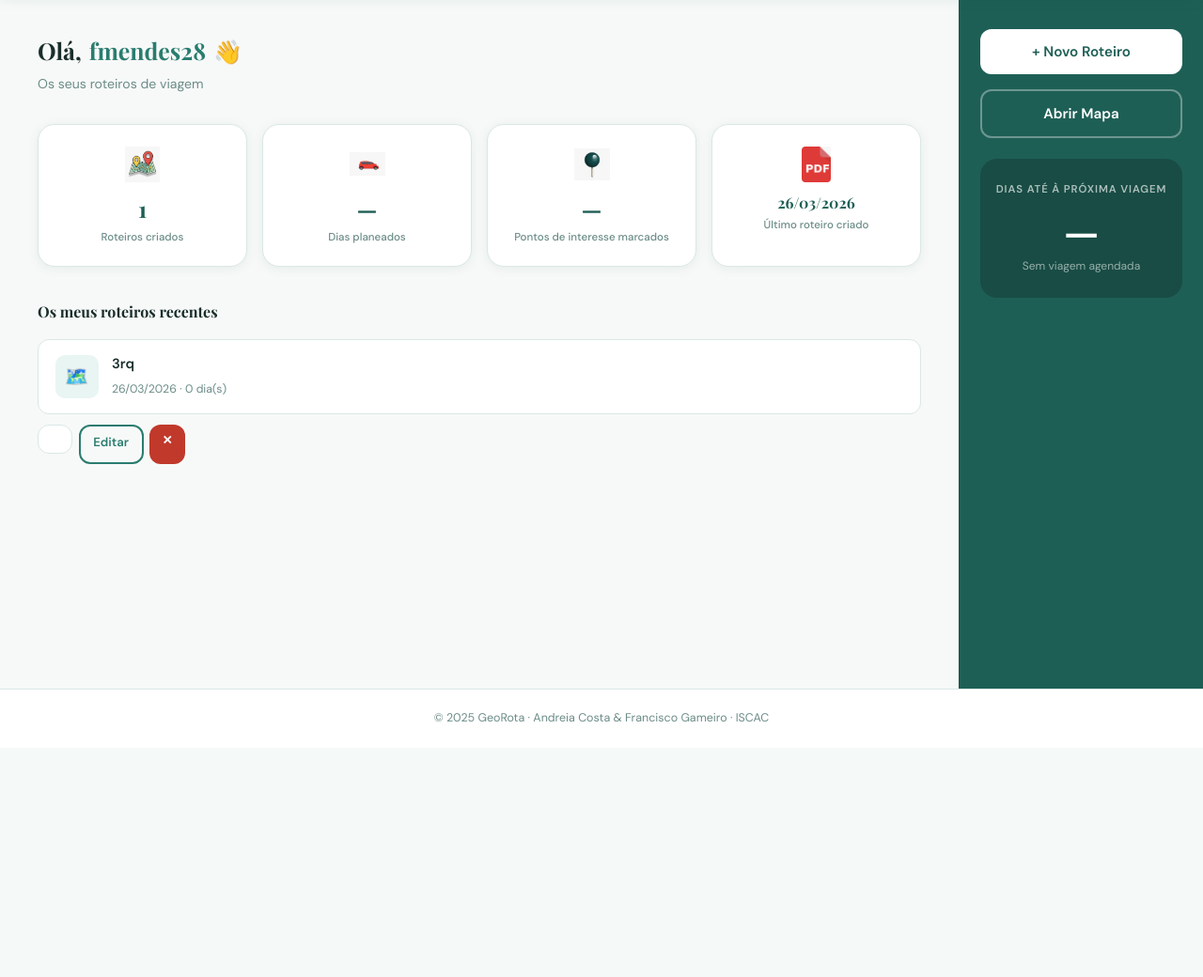
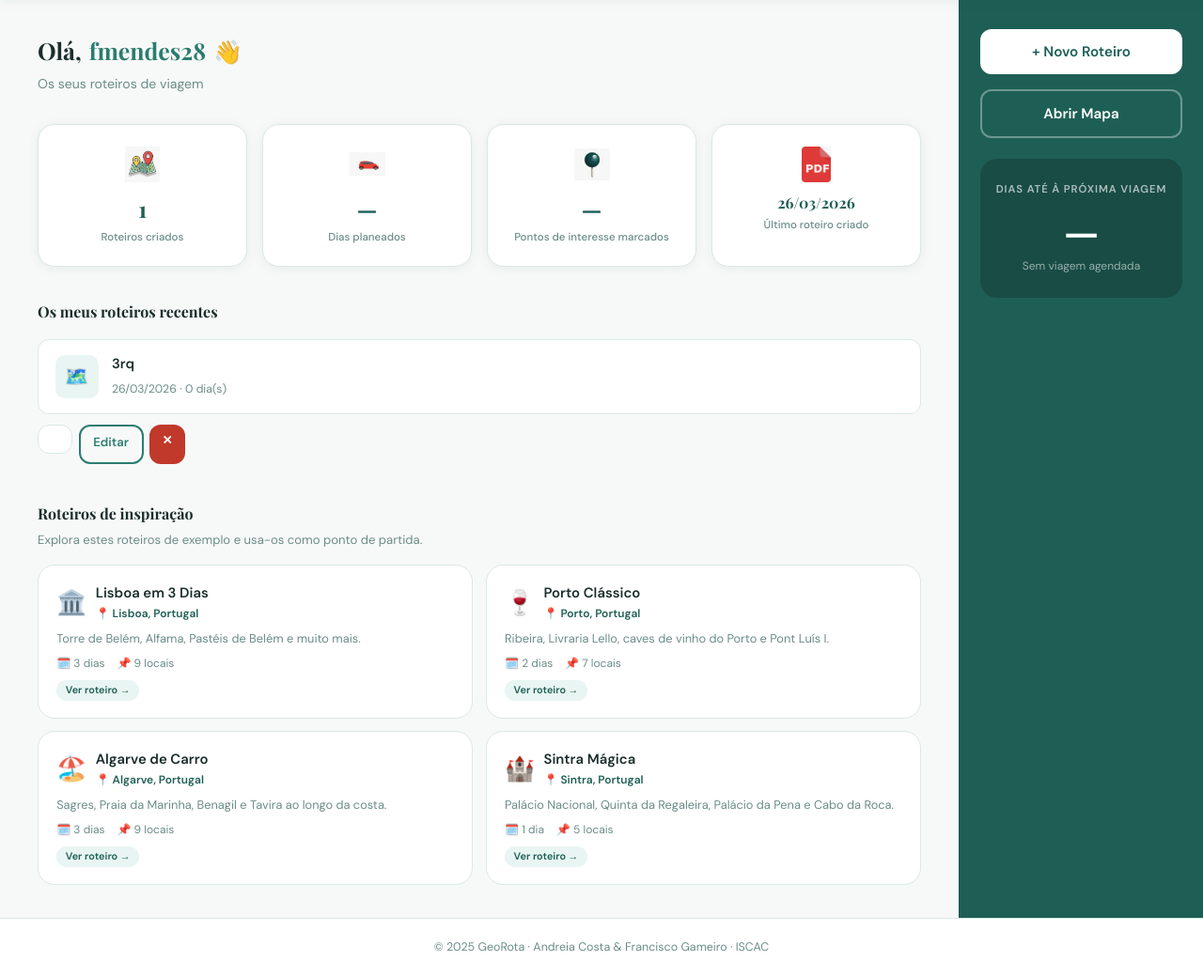
Before and after one commit to AndreiaCosta974/PDI2526, a Django app: page /dashboard/ in a window 1280 px wide. Shown: the part 72-1112 px from the top of the page at 94% size. Before the commit the page ends 840 px from the top, so only its background shows below. Run offline with Django 5.2, Linux system fonts and the light colour scheme; a user stored in the database is signed in; data comes from the database, SQL or seed files in the repository.

Commit message:
feat: adicionar roteiros de exemplo interativos no dashboard

```diff
--- a/core/urls.py
+++ b/core/urls.py
@@ -9,4 +9,5 @@ urlpatterns = [
     path('logout/', auth_views.LogoutView.as_view(), name='logout'),
     path('dashboard/', views.dashboard, name='dashboard'),
     path('mapa/', views.mapa, name='mapa'),
+    path('exemplo/<slug:slug>/', views.detalhe_exemplo, name='detalhe_exemplo'),
 ]
--- a/core/views.py
+++ b/core/views.py
@@ -4,6 +4,7 @@ from django.contrib.auth.forms import UserCreationForm
 from django.contrib import messages
 from roteiros.models import Roteiro, Local, Dia
 from django.conf import settings
+import json
 
 
 def home(request):
@@ -22,6 +23,125 @@ def register(request):
     return render(request, 'register.html', {'form': form})
 
 
+def _total_locais(r):
+    return sum(len(d['locais']) for d in r['dias'])
+
+
+ROTEIROS_EXEMPLO = [
+    {
+        'slug': 'lisboa-3-dias',
+        'titulo': 'Lisboa em 3 Dias',
+        'emoji': '🏛️',
+        'descricao': 'Torre de Belém, Alfama, Pastéis de Belém e muito mais.',
+        'destino': 'Lisboa, Portugal',
+        'dias': [
+            {
+                'numero': 1, 'titulo': 'Belém e Descobrimentos',
+                'locais': [
+                    {'nome': 'Torre de Belém', 'tipo': 'turismo', 'emoji': '🏛', 'lat': 38.6916, 'lng': -9.2160, 'notas': 'Símbolo de Lisboa, construída no séc. XVI.'},
+                    {'nome': 'Mosteiro dos Jerónimos', 'tipo': 'turismo', 'emoji': '🏛', 'lat': 38.6979, 'lng': -9.2067, 'notas': 'Património Mundial da UNESCO.'},
+                    {'nome': 'Padrão dos Descobrimentos', 'tipo': 'turismo', 'emoji': '🏛', 'lat': 38.6934, 'lng': -9.2063, 'notas': 'Monumento aos exploradores portugueses.'},
+                    {'nome': 'Pastéis de Belém', 'tipo': 'restaurante', 'emoji': '🍽', 'lat': 38.6972, 'lng': -9.2059, 'notas': 'A pastelaria original desde 1837.'},
+                ],
+            },
+            {
+                'numero': 2, 'titulo': 'Alfama e Miradouros',
+                'locais': [
+                    {'nome': 'Castelo de São Jorge', 'tipo': 'turismo', 'emoji': '🏛', 'lat': 38.7139, 'lng': -9.1334, 'notas': 'Vista panorâmica sobre Lisboa.'},
+                    {'nome': 'Miradouro da Graça', 'tipo': 'turismo', 'emoji': '🏛', 'lat': 38.7162, 'lng': -9.1286, 'notas': 'Um dos melhores miradouros da cidade.'},
+                    {'nome': 'Museu do Fado', 'tipo': 'turismo', 'emoji': '🏛', 'lat': 38.7104, 'lng': -9.1298, 'notas': 'A história do fado português.'},
+                ],
+            },
+            {
+                'numero': 3, 'titulo': 'Baixa e LX Factory',
+                'locais': [
+                    {'nome': 'Praça do Comércio', 'tipo': 'turismo', 'emoji': '🏛', 'lat': 38.7075, 'lng': -9.1364, 'notas': 'A maior praça de Lisboa junto ao Tejo.'},
+                    {'nome': 'LX Factory', 'tipo': 'turismo', 'emoji': '🏛', 'lat': 38.7027, 'lng': -9.1770, 'notas': 'Espaço criativo com lojas e restaurantes.'},
+                ],
+            },
+        ],
+    },
+    {
+        'slug': 'porto-classico',
+        'titulo': 'Porto Clássico',
+        'emoji': '🍷',
+        'descricao': 'Ribeira, Livraria Lello, caves de vinho do Porto e Pont Luís I.',
+        'destino': 'Porto, Portugal',
+        'dias': [
+            {
+                'numero': 1, 'titulo': 'Ribeira e Caves',
+                'locais': [
+                    {'nome': 'Cais da Ribeira', 'tipo': 'turismo', 'emoji': '🏛', 'lat': 41.1404, 'lng': -8.6137, 'notas': 'Zona histórica à beira do Douro.'},
+                    {'nome': 'Ponte Luís I', 'tipo': 'turismo', 'emoji': '🏛', 'lat': 41.1399, 'lng': -8.6096, 'notas': 'Icónica ponte metálica de dois tabuleiros.'},
+                    {'nome': 'Caves Graham\'s', 'tipo': 'turismo', 'emoji': '🍷', 'lat': 41.1381, 'lng': -8.6139, 'notas': 'Visita e prova de vinho do Porto.'},
+                ],
+            },
+            {
+                'numero': 2, 'titulo': 'Centro Histórico',
+                'locais': [
+                    {'nome': 'Livraria Lello', 'tipo': 'turismo', 'emoji': '🏛', 'lat': 41.1467, 'lng': -8.6153, 'notas': 'Uma das mais belas livrarias do mundo.'},
+                    {'nome': 'Palácio da Bolsa', 'tipo': 'turismo', 'emoji': '🏛', 'lat': 41.1412, 'lng': -8.6156, 'notas': 'Sala Árabe de beleza incomparável.'},
+                    {'nome': 'Estação de São Bento', 'tipo': 'turismo', 'emoji': '🏛', 'lat': 41.1454, 'lng': -8.6101, 'notas': 'Azulejos que contam a história de Portugal.'},
+                    {'nome': 'Mercado do Bolhão', 'tipo': 'restaurante', 'emoji': '🍽', 'lat': 41.1490, 'lng': -8.6072, 'notas': 'Mercado histórico renovado com gastronomia local.'},
+                ],
+            },
+        ],
+    },
+    {
+        'slug': 'algarve-de-carro',
+        'titulo': 'Algarve de Carro',
+        'emoji': '🏖️',
+        'descricao': 'Sagres, Praia da Marinha, Benagil e Tavira ao longo da costa.',
+        'destino': 'Algarve, Portugal',
+        'dias': [
+            {
+                'numero': 1, 'titulo': 'Sagres e Costa Vicentina',
+                'locais': [
+                    {'nome': 'Cabo de São Vicente', 'tipo': 'turismo', 'emoji': '🏛', 'lat': 37.0247, 'lng': -8.9962, 'notas': 'O ponto mais a sudoeste da Europa.'},
+                    {'nome': 'Fortaleza de Sagres', 'tipo': 'turismo', 'emoji': '🏛', 'lat': 37.0107, 'lng': -8.9438, 'notas': 'Onde Henrique o Navegador planeou as grandes viagens.'},
+                    {'nome': 'Praia do Martinhal', 'tipo': 'turismo', 'emoji': '🏖', 'lat': 37.0103, 'lng': -8.9259, 'notas': 'Praia calma ideal para famílias.'},
+                ],
+            },
+            {
+                'numero': 2, 'titulo': 'Costa Central — Benagil',
+                'locais': [
+                    {'nome': 'Praia da Marinha', 'tipo': 'turismo', 'emoji': '🏖', 'lat': 37.0830, 'lng': -8.4115, 'notas': 'Considerada uma das mais belas da Europa.'},
+                    {'nome': 'Gruta de Benagil', 'tipo': 'turismo', 'emoji': '🏛', 'lat': 37.0928, 'lng': -8.4278, 'notas': 'Caverna com abertura para o céu, acesso de barco.'},
+                    {'nome': 'Praia de Carvoeiro', 'tipo': 'turismo', 'emoji': '🏖', 'lat': 37.0924, 'lng': -8.4690, 'notas': 'Vila piscatória com praia encaixada em falésia.'},
+                ],
+            },
+            {
+                'numero': 3, 'titulo': 'Tavira e Ria Formosa',
+                'locais': [
+                    {'nome': 'Centro Histórico de Tavira', 'tipo': 'turismo', 'emoji': '🏛', 'lat': 37.1243, 'lng': -7.6499, 'notas': 'Uma das vilas mais autênticas do Algarve.'},
+                    {'nome': 'Ria Formosa', 'tipo': 'turismo', 'emoji': '🏛', 'lat': 37.0174, 'lng': -7.9314, 'notas': 'Parque Natural com lagoas e ilhas barreira.'},
+                    {'nome': 'Ilha de Tavira', 'tipo': 'turismo', 'emoji': '🏖', 'lat': 37.1031, 'lng': -7.6410, 'notas': 'Acessível de barco, praia de areia fina.'},
+                ],
+            },
+        ],
+    },
+    {
+        'slug': 'sintra-magica',
+        'titulo': 'Sintra Mágica',
+        'emoji': '🏰',
+        'descricao': 'Palácio Nacional, Quinta da Regaleira, Palácio da Pena e Cabo da Roca.',
+        'destino': 'Sintra, Portugal',
+        'dias': [
+            {
+                'numero': 1, 'titulo': 'Palácios e Mistérios',
+                'locais': [
+                    {'nome': 'Palácio Nacional de Sintra', 'tipo': 'turismo', 'emoji': '🏰', 'lat': 38.7975, 'lng': -9.3869, 'notas': 'Residência medieval real no centro da vila.'},
+                    {'nome': 'Quinta da Regaleira', 'tipo': 'turismo', 'emoji': '🏰', 'lat': 38.7952, 'lng': -9.3939, 'notas': 'Jardins misteriosos com poços iniciáticos.'},
+                    {'nome': 'Palácio da Pena', 'tipo': 'turismo', 'emoji': '🏰', 'lat': 38.7879, 'lng': -9.3902, 'notas': 'Palácio romântico com cores vibrantes na Serra.'},
+                    {'nome': 'Castelo dos Mouros', 'tipo': 'turismo', 'emoji': '🏰', 'lat': 38.7929, 'lng': -9.3881, 'notas': 'Muralha medieval com vistas sobre a Serra.'},
+                    {'nome': 'Cabo da Roca', 'tipo': 'turismo', 'emoji': '🏛', 'lat': 38.7833, 'lng': -9.4997, 'notas': 'O ponto mais ocidental da Europa continental.'},
+                ],
+            },
+        ],
+    },
+]
+
+
 @login_required
 def dashboard(request):
     roteiros = Roteiro.objects.filter(utilizador=request.user).order_by('-data_criacao')
@@ -31,6 +151,29 @@ def dashboard(request):
         'roteiros': roteiros,
         'total_locais': total_locais if total_locais > 0 else '—',
         'total_dias': total_dias if total_dias > 0 else '—',
+        'roteiros_exemplo': [
+            {**r, 'total_locais': _total_locais(r)} for r in ROTEIROS_EXEMPLO
+        ],
+    })
+
+
+@login_required
+def detalhe_exemplo(request, slug):
+    roteiro = next((r for r in ROTEIROS_EXEMPLO if r['slug'] == slug), None)
+    if roteiro is None:
+        from django.http import Http404
+        raise Http404
+    total_locais = sum(len(d['locais']) for d in roteiro['dias'])
+    locais_json = [
+        {'nome': local['nome'], 'lat': local['lat'], 'lng': local['lng'], 'tipo': local['tipo'], 'dia': dia['numero']}
+        for dia in roteiro['dias']
+        for local in dia['locais']
+    ]
+    return render(request, 'detalhe_exemplo.html', {
+        'roteiro': roteiro,
+        'total_locais': total_locais,
+        'locais_json': json.dumps(locais_json),
+        'api_key': settings.GEOAPIFY_API_KEY,
     })
 
 
--- a/templates/dashboard.html
+++ b/templates/dashboard.html
@@ -134,6 +134,32 @@
 }
 .side-countdown p { font-size: .75rem; opacity: .55; margin-top: .5rem; }
 
+/* Roteiros de Exemplo */
+.exemplo-section { margin-top: 2.5rem; }
+.exemplo-section .roteiros-title { margin-bottom: .3rem; }
+.exemplo-subtitle { font-size: .82rem; color: var(--text-muted); margin-bottom: 1rem; }
+.exemplo-grid { display: grid; grid-template-columns: repeat(2, 1fr); gap: .85rem; }
+.exemplo-card {
+    background: var(--white); border: 1px solid var(--border);
+    border-radius: var(--radius-lg); padding: 1.1rem 1.2rem;
+    display: flex; flex-direction: column; gap: .5rem;
+    transition: border-color .2s, transform .15s;
+    text-decoration: none; color: inherit;
+}
+.exemplo-card:hover { border-color: var(--green); transform: translateY(-2px); }
+.exemplo-header { display: flex; align-items: center; gap: .6rem; }
+.exemplo-emoji { font-size: 1.6rem; line-height: 1; }
+.exemplo-titulo { font-size: .93rem; font-weight: 700; color: var(--text); }
+.exemplo-destino { font-size: .75rem; color: var(--green-dark); font-weight: 600; }
+.exemplo-desc { font-size: .8rem; color: var(--text-muted); line-height: 1.4; }
+.exemplo-meta { display: flex; gap: .8rem; font-size: .75rem; color: var(--text-muted); }
+.exemplo-meta span { display: flex; align-items: center; gap: .25rem; }
+.exemplo-badge {
+    display: inline-block; font-size: .68rem; font-weight: 600;
+    background: var(--green-light); color: var(--green-dark);
+    border-radius: 99px; padding: .15rem .6rem; align-self: flex-start;
+}
+
 /* Responsive */
 @media (max-width: 960px) {
     .dash-page { grid-template-columns: 1fr; }
@@ -211,6 +237,31 @@
             </div>
         {% endif %}
 
+        <!-- Roteiros de Exemplo -->
+        <div class="exemplo-section">
+            <h2 class="roteiros-title">Roteiros de inspiração</h2>
+            <p class="exemplo-subtitle">Explora estes roteiros de exemplo e usa-os como ponto de partida.</p>
+            <div class="exemplo-grid">
+                {% for ex in roteiros_exemplo %}
+                <a href="{% url 'detalhe_exemplo' ex.slug %}" class="exemplo-card">
+                    <div class="exemplo-header">
+                        <span class="exemplo-emoji">{{ ex.emoji }}</span>
+                        <div>
+                            <div class="exemplo-titulo">{{ ex.titulo }}</div>
+                            <div class="exemplo-destino">📍 {{ ex.destino }}</div>
+                        </div>
+                    </div>
+                    <p class="exemplo-desc">{{ ex.descricao }}</p>
+                    <div class="exemplo-meta">
+                        <span>🗓️ {{ ex.dias|length }} dia{% if ex.dias|length != 1 %}s{% endif %}</span>
+                        <span>📌 {{ ex.total_locais }} locais</span>
+                    </div>
+                    <span class="exemplo-badge">Ver roteiro →</span>
+                </a>
+                {% endfor %}
+            </div>
+        </div>
+
     </div>
 
     <!-- ══ SIDEBAR DIREITA (verde escuro) ══ -->
```
Also changed, not shown: templates/detalhe_exemplo.html (added, +106 -0 lines).
